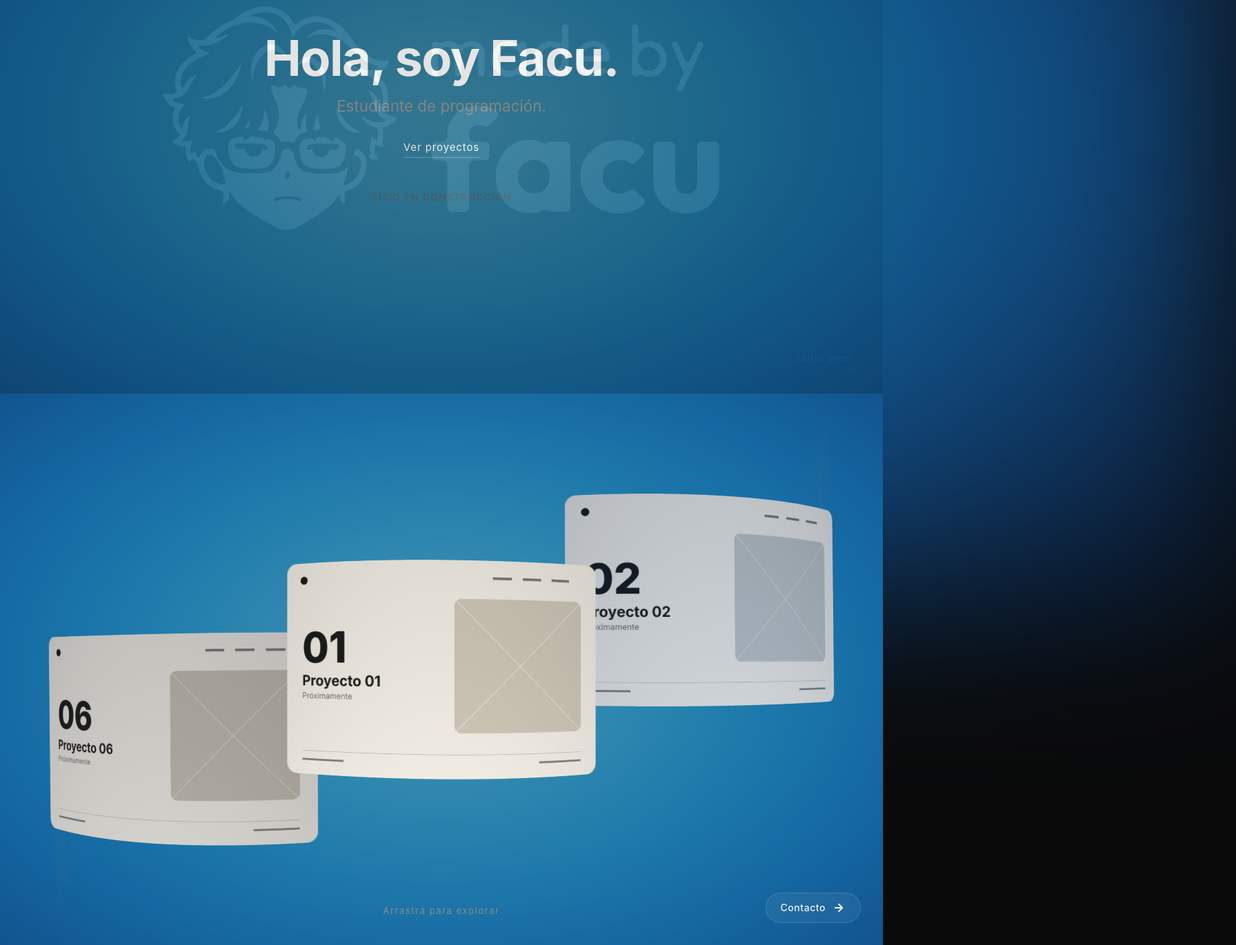
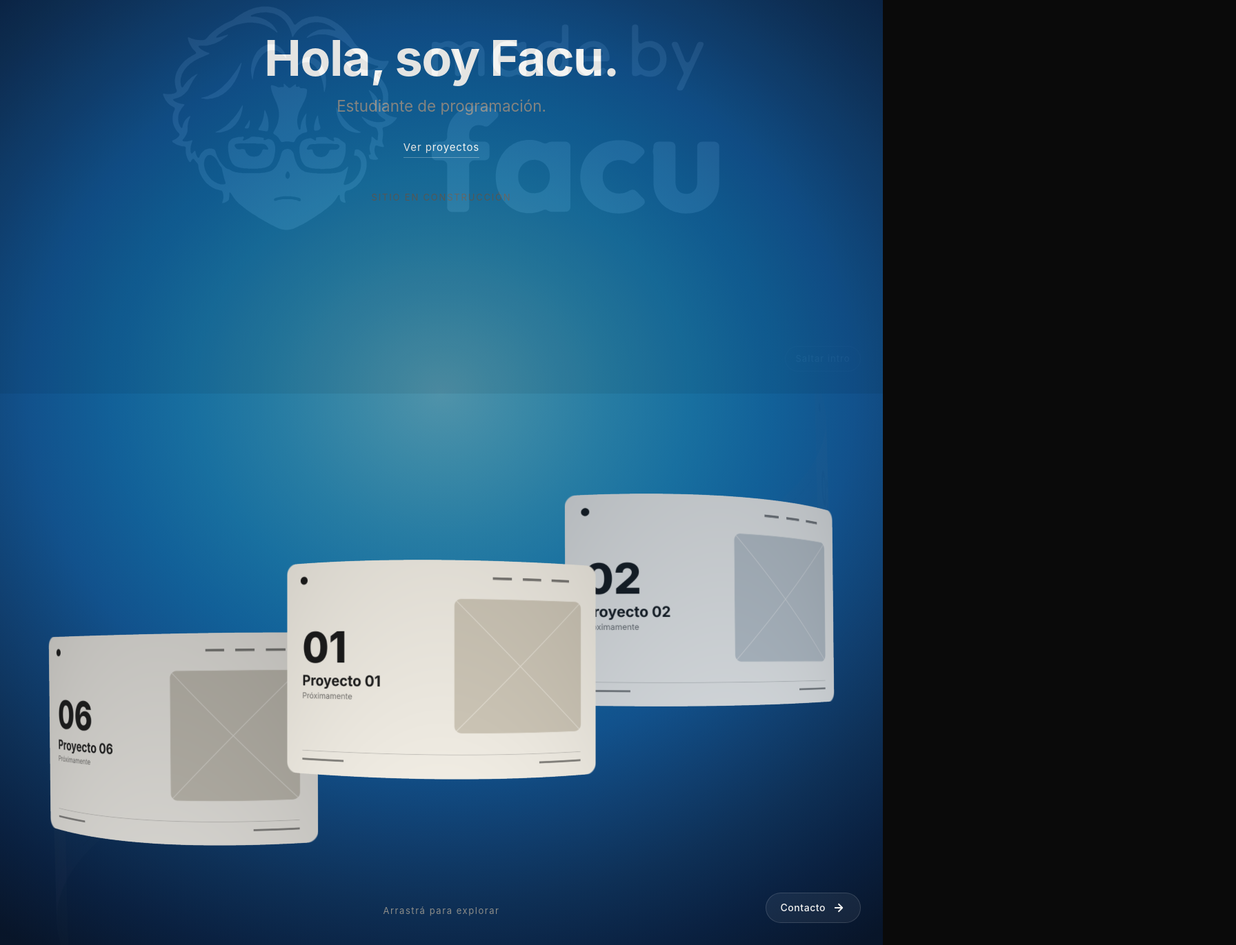
Before and after one commit to facucabrerautn-maker/mi-portafolio, a plain HTML site: page index.html in a window 1280 px wide. Shown: the part 229-1600 px from the top of the page at 69% size, 1792 px wide, since content can reach past the window. Drawn offline with Linux system fonts and the light colour scheme; animation ran at ten frames a second.

Commit message:
Corrige el scroll lateral y la costura del fondo azul
- Los fondos de .home y .work eran 40% más grandes que su sección y estaban
  difuminados con blur: la página quedaba 768 px más ancha que la pantalla y,
  al deslizar en horizontal, se veía el borde del fondo de Inicio
- Ahora hay un único gradiente continuo detrás de Inicio y Proyectos (en #inicio),
  con la misma paleta, sin pseudo-elementos sobredimensionados ni blur
- Desaparece la línea entre las dos secciones

Co-Authored-By: Claude Sonnet 5.5 <noreply@anthropic.com>
Claude-Session: https://claude.ai/code/session_01TgYFgmyVYoSThwNCFVLzAT

```diff
--- a/css/styles.css
+++ b/css/styles.css
@@ -26,8 +26,32 @@ html {
   }
 }
 
+/* Fondo unificado: UN solo gradiente continuo detrás de Inicio y Proyectos.
+   Va sobre todo el <main> (y no sobre cada sección) para que no haya costura entre ambas,
+   y sin elementos más grandes que la pantalla ni filtros de blur, así no genera scroll lateral.
+   Paleta: #071B3A (bordes, oscuro) → #75DCFF (centro, brillante).
+   Para ajustarlo: el 0.35 de la capa "oscurece" controla qué tan oscuro es el conjunto, y
+   "85% 60%" controla el tamaño del brillo central (ancho y alto). */
 #inicio {
+  position: relative;
   outline: none;
+  background:
+    radial-gradient(rgba(255, 255, 255, 0.03) 0.5px, transparent 0.7px) 0 0 / 6px 6px, /* puntos sutiles */
+    linear-gradient(rgba(10, 10, 10, 0.35), rgba(10, 10, 10, 0.35)),                  /* oscurece */
+    radial-gradient(
+      ellipse 85% 60% at 50% 50%,
+      #75DCFF 0%,
+      #54CCFA 11%,
+      #36B9F5 22%,
+      #20A6F0 33%,
+      #168FE5 44%,
+      #1678D2 55%,
+      #145DA8 66%,
+      #10447F 77%,
+      #0A2D5E 88%,
+      #071B3A 100%
+    ),
+    var(--bg);
 }
 
 body {
@@ -286,45 +310,7 @@ body {
   min-height: 100dvh;
   padding: clamp(24px, 6vw, 80px);
   outline: none;
-  background: var(--bg);
-  isolation: isolate;
-}
-
-/* Fondo: mismo gradiente radial difuminado que .work */
-.home::before {
-  content: '';
-  position: absolute;
-  inset: -40%;
-  z-index: -1;
-  background:
-    radial-gradient(
-      ellipse at 50% 50%,
-      #75DCFF 0%,
-      #54CCFA 11%,
-      #36B9F5 22%,
-      #20A6F0 33%,
-      #168FE5 44%,
-      #1678D2 55%,
-      #145DA8 66%,
-      #10447F 77%,
-      #0A2D5E 88%,
-      #071B3A 100%
-    );
-  filter: blur(120px);
-  opacity: 0.6;   /* más oscuro que antes (era 0.9) */
-  pointer-events: none;
-}
-
-/* Patrón de puntos sutil (consistente con .work) */
-.home::after {
-  content: '';
-  position: absolute;
-  inset: 0;
-  z-index: -1;
-  background-image:
-    radial-gradient(rgba(255, 255, 255, 0.03) 0.5px, transparent 0.7px);
-  background-size: 6px 6px;
-  pointer-events: none;
+  /* el fondo viene del <main> (ver #inicio) */
 }
 
 .hero {
@@ -375,47 +361,7 @@ body {
   min-height: 100vh;
   min-height: 100dvh;
   overflow: hidden;
-  background: var(--bg); /* base #0a0a0a */
-  isolation: isolate;    /* para que el blur del pseudo-elemento no se escape */
-}
-
-/* Fondo: gradiente radial difuminado (afuera oscuro → centro brillante)
-   Paleta: #071B3A → #0A2D5E → #10447F → #145DA8 → #1678D2 → #168FE5 → #20A6F0 → #36B9F5 → #54CCFA → #75DCFF
-   ::before se blurea para que no se note el cambio entre colores */
-.work::before {
-  content: '';
-  position: absolute;
-  inset: -40%;           /* más grande que la sección para que el blur no corte en bordes */
-  z-index: -1;
-  background:
-    radial-gradient(
-      ellipse at 50% 50%,
-      #75DCFF 0%,        /* centro: más brillante */
-      #54CCFA 11%,
-      #36B9F5 22%,
-      #20A6F0 33%,
-      #168FE5 44%,
-      #1678D2 55%,
-      #145DA8 66%,
-      #10447F 77%,
-      #0A2D5E 88%,
-      #071B3A 100%       /* bordes: tono oscuro predominante */
-    );
-  filter: blur(120px);   /* difumina las transiciones entre paradas */
-  opacity: 0.7;   /* más oscuro que antes (era 0.95) */
-  pointer-events: none;
-}
-
-/* Patrón de puntos sutil encima del gradiente (opcional, da textura) */
-.work::after {
-  content: '';
-  position: absolute;
-  inset: 0;
-  z-index: -1;
-  background-image:
-    radial-gradient(rgba(255, 255, 255, 0.03) 0.5px, transparent 0.7px);
-  background-size: 6px 6px;
-  pointer-events: none;
+  /* el fondo viene del <main> (ver #inicio) */
 }
 
 /* El canvas del carrete queda encima (z-index: 1 por defecto) */
```
